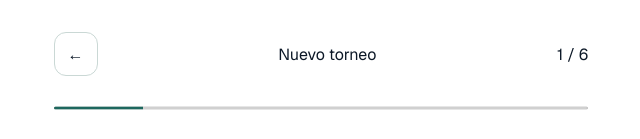
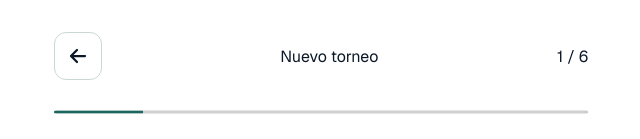
Before and after one commit to CarlosVillasenor/padeliza-web-app, a Next.js app: page /torneos/nuevo in a window 1280 px wide. Shown: the top 139 px of the page, without its empty margins (319-959 px from the left). Built offline with nearby package versions, Linux system fonts and the light colour scheme.

Commit message:
replace back arrow with SVG

```diff
--- a/src/features/tournaments/components/TournamentWizard.tsx
+++ b/src/features/tournaments/components/TournamentWizard.tsx
@@ -17,6 +17,22 @@ import type {
 } from "../types/tournament";
 import { useTournaments } from "./TournamentProvider";
 import styles from "./Tournaments.module.css";
+
+// An SVG centers predictably; the "←" glyph sits on the text baseline.
+const backIcon = (
+  <svg
+    viewBox="0 0 24 24"
+    aria-hidden="true"
+    focusable="false"
+    fill="none"
+    stroke="currentColor"
+    strokeWidth="2.25"
+    strokeLinecap="round"
+    strokeLinejoin="round"
+  >
+    <path d="M19 12H5M11 18l-6-6 6-6" />
+  </svg>
+);
 
 type Step =
   "type" | "players" | "courts" | "points" | "rounds" | "name" | "review";
@@ -144,16 +160,21 @@ export default function TournamentWizard() {
     <main className={styles.shell}>
       <header className={styles.header}>
         {index === 0 ? (
-          <Link href="/" aria-label="Volver a torneos">
-            ←
+          <Link
+            href="/"
+            className={styles.backButton}
+            aria-label="Volver a torneos"
+          >
+            {backIcon}
           </Link>
         ) : (
           <button
             type="button"
             onClick={() => move(steps[index - 1])}
+            className={styles.backButton}
             aria-label="Volver al paso anterior"
           >
-            ←
+            {backIcon}
           </button>
         )}
         <span>Nuevo torneo</span>
--- a/src/features/tournaments/components/Tournaments.module.css
+++ b/src/features/tournaments/components/Tournaments.module.css
@@ -30,9 +30,16 @@
   color: var(--ink);
   padding: 0.6rem;
 }
-.header a {
+.header .backButton {
   display: grid;
   place-items: center;
+  width: 3rem;
+  height: 3rem;
+  padding: 0;
+}
+.backButton svg {
+  width: 1.5rem;
+  height: 1.5rem;
 }
 .progress {
   width: 100%;
```
